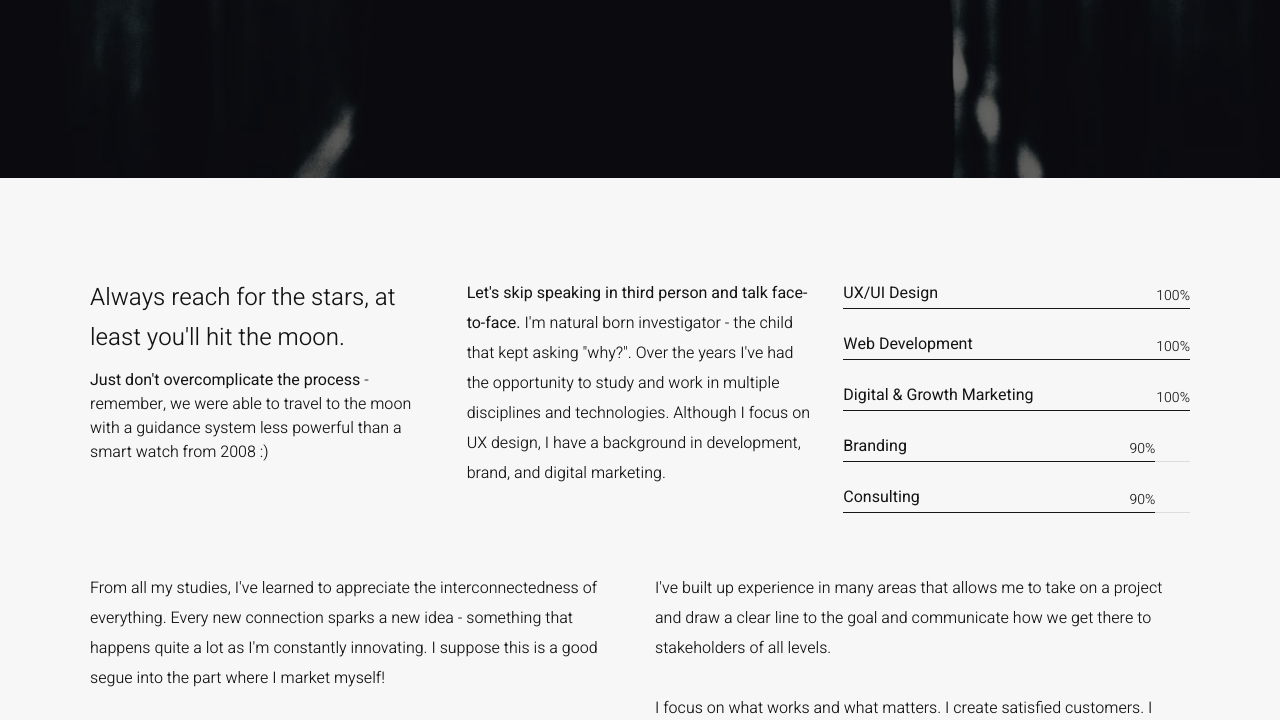
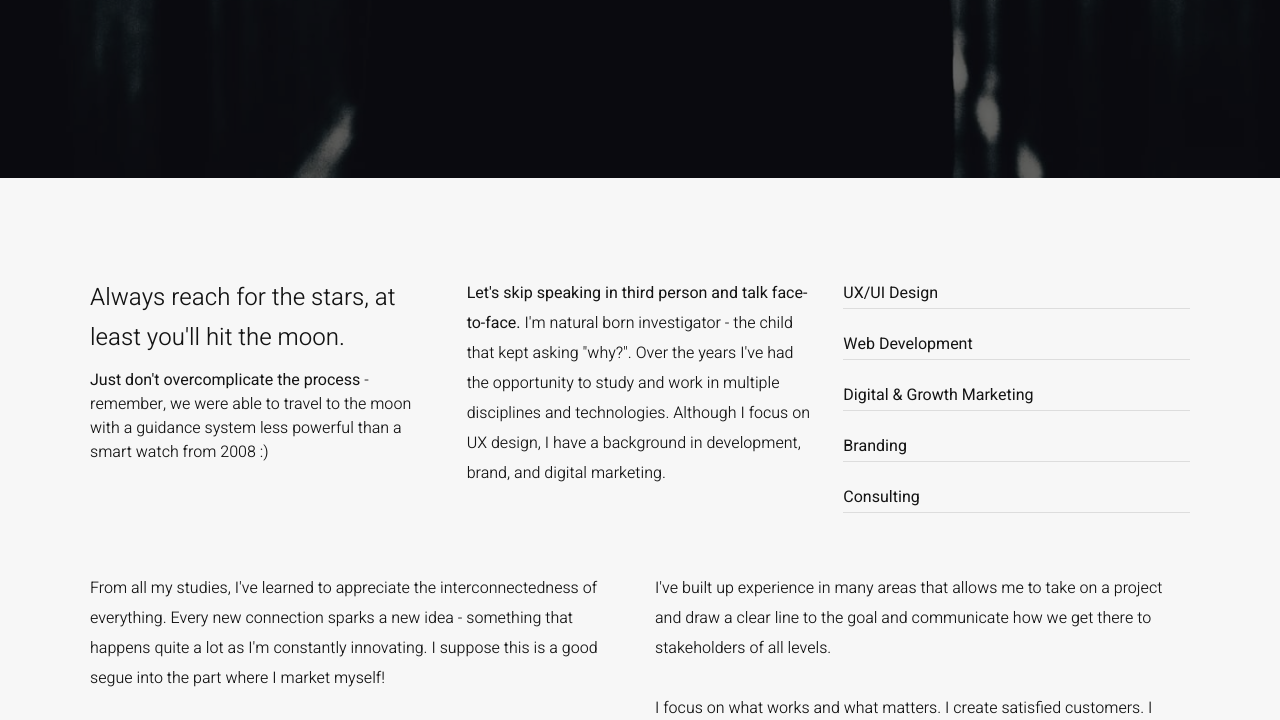
Before and after one commit to manintheweb/manintheweb, a website: page about.html in a window 1280 px wide. Shown: the part 362-1082 px from the top of the page. Drawn offline with Linux system fonts and the light colour scheme.

Commit message:
removed progress bar percentage from about page

```diff
--- a/about.html
+++ b/about.html
@@ -79,16 +79,16 @@
 						<div class="progress-box">
                             <h6 class="font-weight-normal">UX/UI Design</h6>
                             <div class="progress">
-                                <div class="progress-bar" role="progressbar" style="width: 100%;" aria-valuenow="100" aria-valuemin="0" aria-valuemax="100">
-                                    <span>100%</span>
+                                <div class="progress-bar" role="progressbar" style="width: 0%;" aria-valuenow="100" aria-valuemin="0" aria-valuemax="100">
+
                                 </div>
                             </div>
                         </div>
 						<div class="progress-box">
                             <h6 class="font-weight-normal">Web Development</h6>
                             <div class="progress">
-                                <div class="progress-bar" role="progressbar" style="width: 100%;" aria-valuenow="100" aria-valuemin="0" aria-valuemax="100">
-                                    <span>100%</span>
+                                <div class="progress-bar" role="progressbar" style="width: 0%;" aria-valuenow="100" aria-valuemin="0" aria-valuemax="100">
+
                                 </div>
                             </div>
                         </div>
@@ -96,8 +96,8 @@
 						<div class="progress-box">
                             <h6 class="font-weight-normal">Digital & Growth Marketing</h6>
                             <div class="progress">
-                                <div class="progress-bar" role="progressbar" style="width: 100%;" aria-valuenow="100" aria-valuemin="0" aria-valuemax="100">
-                                    <span>100%</span>
+                                <div class="progress-bar" role="progressbar" style="width: 0%;" aria-valuenow="100" aria-valuemin="0" aria-valuemax="100">
+
                                 </div>
                             </div>
                         </div>
@@ -105,8 +105,8 @@
 						<div class="progress-box">
                             <h6 class="font-weight-normal">Branding</h6>
                             <div class="progress">
-                                <div class="progress-bar" role="progressbar" style="width: 90%;" aria-valuenow="90" aria-valuemin="0" aria-valuemax="100">
-                                    <span>90%</span>
+                                <div class="progress-bar" role="progressbar" style="width: 0%;" aria-valuenow="100" aria-valuemin="0" aria-valuemax="100">
+
                                 </div>
                             </div>
                         </div>
@@ -114,8 +114,8 @@
 						<div class="progress-box">
                             <h6 class="font-weight-normal">Consulting</h6>
                             <div class="progress">
-                                <div class="progress-bar" role="progressbar" style="width: 90%;" aria-valuenow="90" aria-valuemin="0" aria-valuemax="100">
-                                    <span>90%</span>
+                                <div class="progress-bar" role="progressbar" style="width: 0%;" aria-valuenow="100" aria-valuemin="0" aria-valuemax="100">
+
                                 </div>
                             </div>
                         </div>
```
